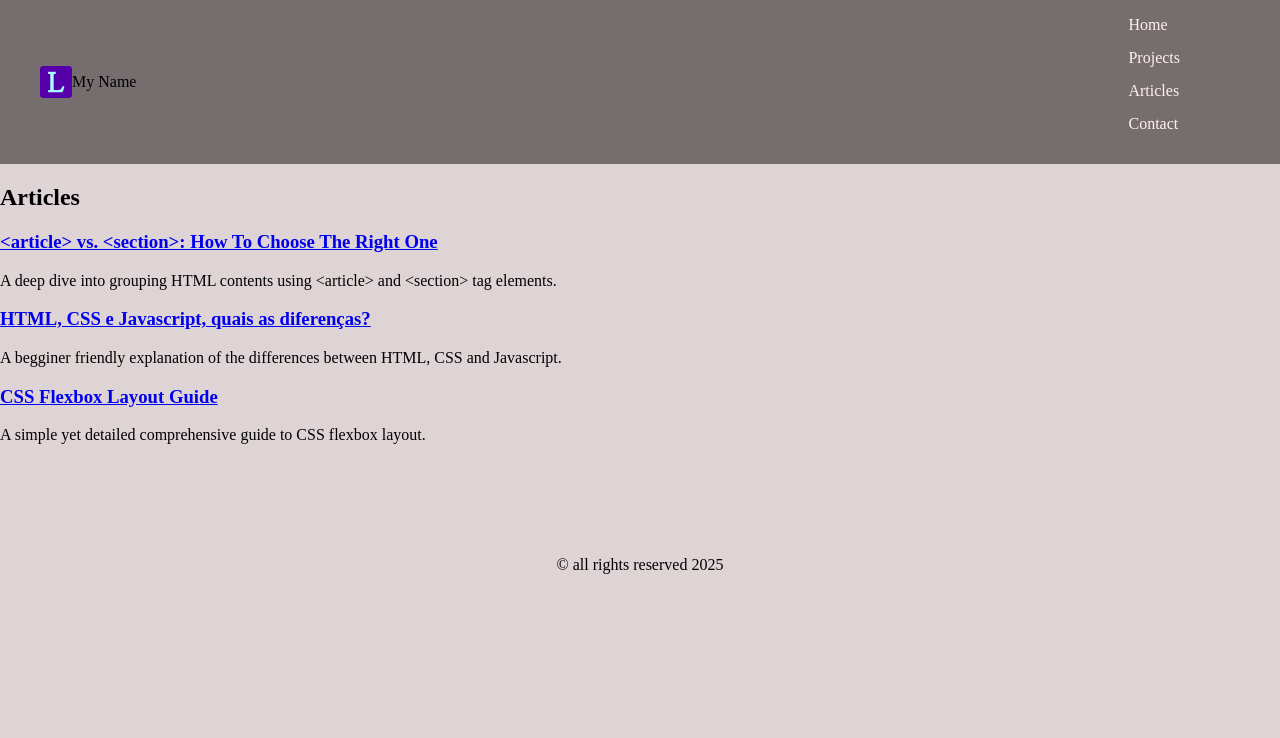
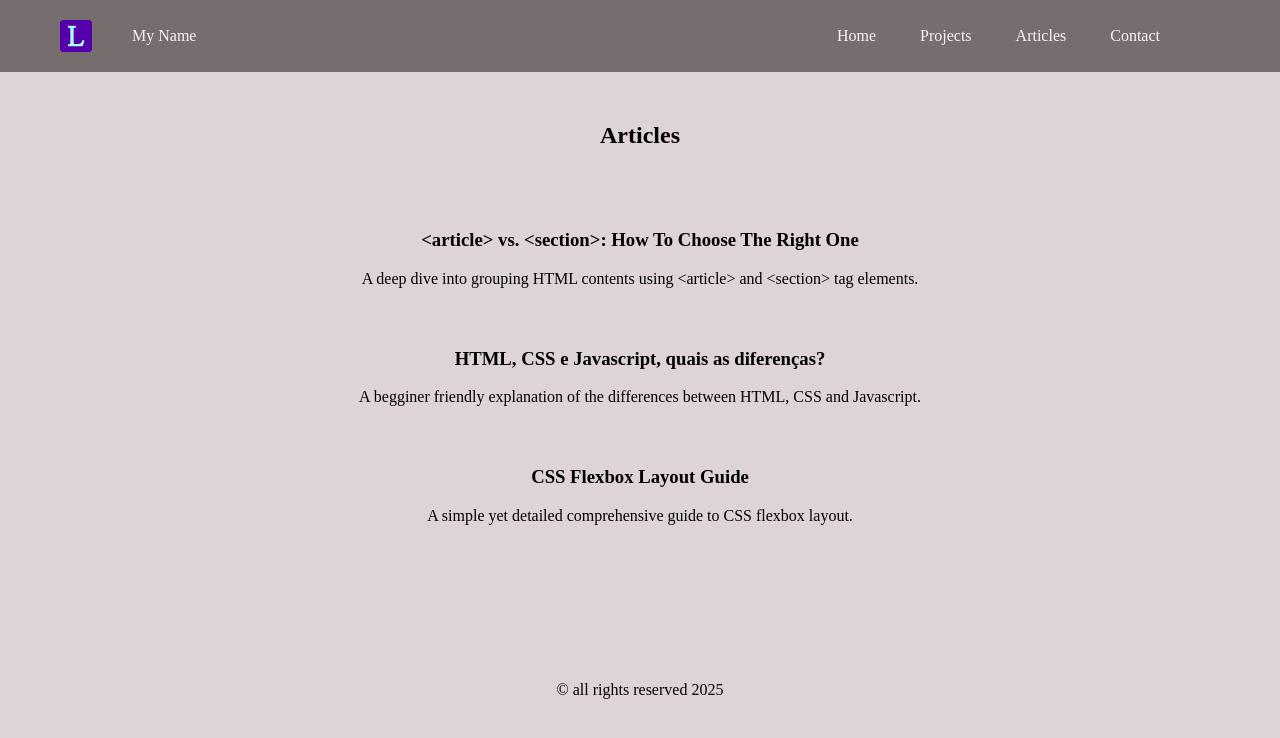
Before and after one commit to LucsSM/personal-portfolio, a plain HTML site: page articles.html in a window 1280 px wide. Drawn offline with Linux system fonts and the light colour scheme.

Commit message:
add classes for the projects and articles pages

```diff
--- a/styles.css
+++ b/styles.css
@@ -17,6 +17,7 @@ li {
     padding-bottom: 15px;
 }
 
+/* ----- header ----- */
 .head-menu {
     display: flex;
     flex-wrap: wrap;
@@ -36,7 +37,7 @@ li {
     margin-right: 100px;
 }
 
-.header-item {
+.head-item {
     display: inline;
     margin: 20px;
     color: var(--link-color);
@@ -85,8 +86,41 @@ li {
     text-wrap: wrap;
 }
 
+.main-title {
+    margin-top: 50px;
+    margin-bottom: 80px;
+    text-align: center;
+}
+
+/* ----- footer ----- */
 .copyright {
     padding-top: 80px;
     padding-bottom: 40px;
     text-align: center;
 }
+
+/* ----- projects page ----- */
+
+.project-list {
+    text-align: center;
+    padding: 0;
+}
+
+/* ----- articles page ----- */
+.article-list {
+    text-align: center;
+}
+
+.article {
+    margin-bottom: 60px;
+}
+
+.article a {
+    text-decoration: none;
+    color: black;
+}
+
+.article a:hover {
+    font-size: 1.3rem;
+    text-decoration: underline;
+}
```
